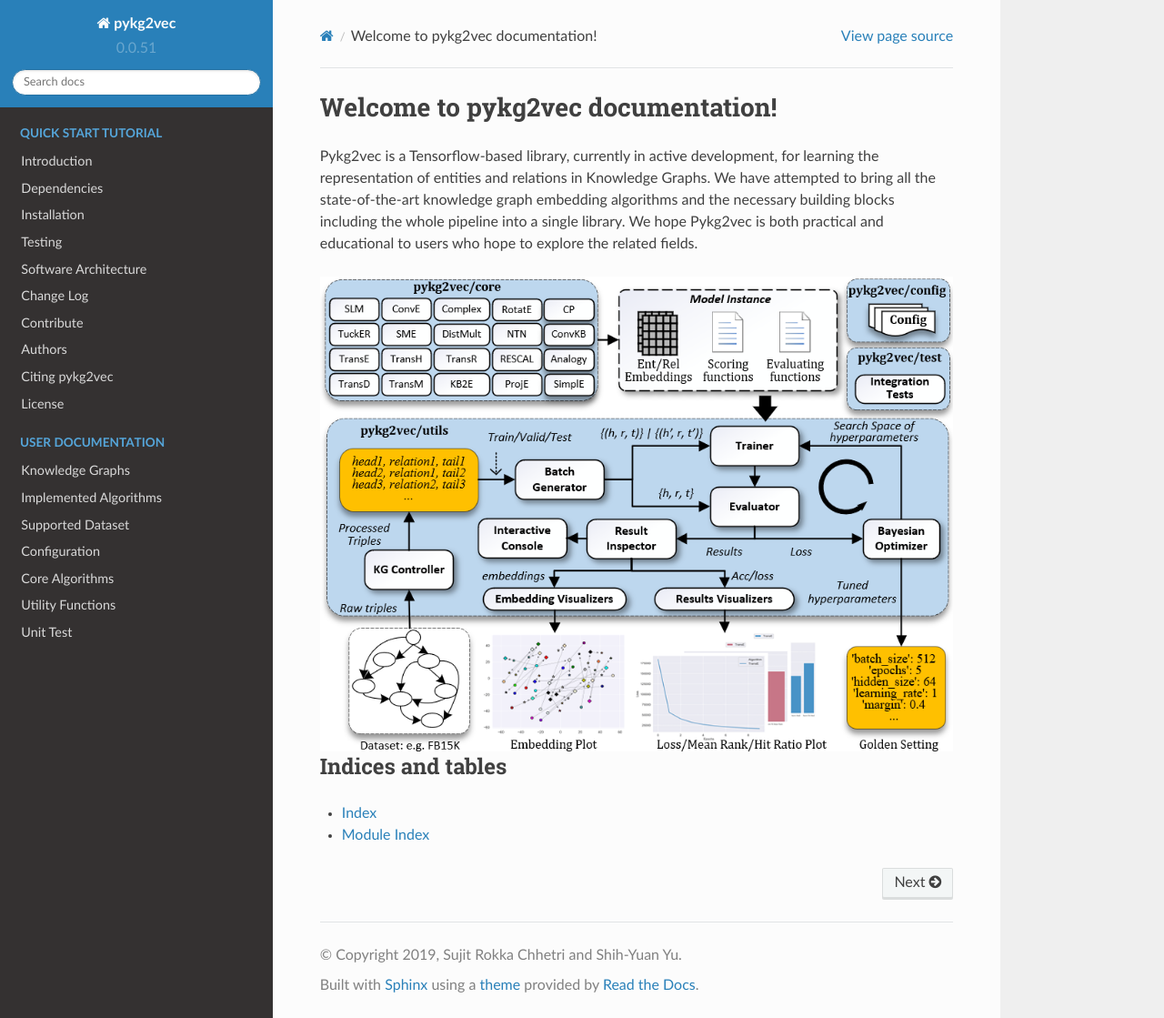
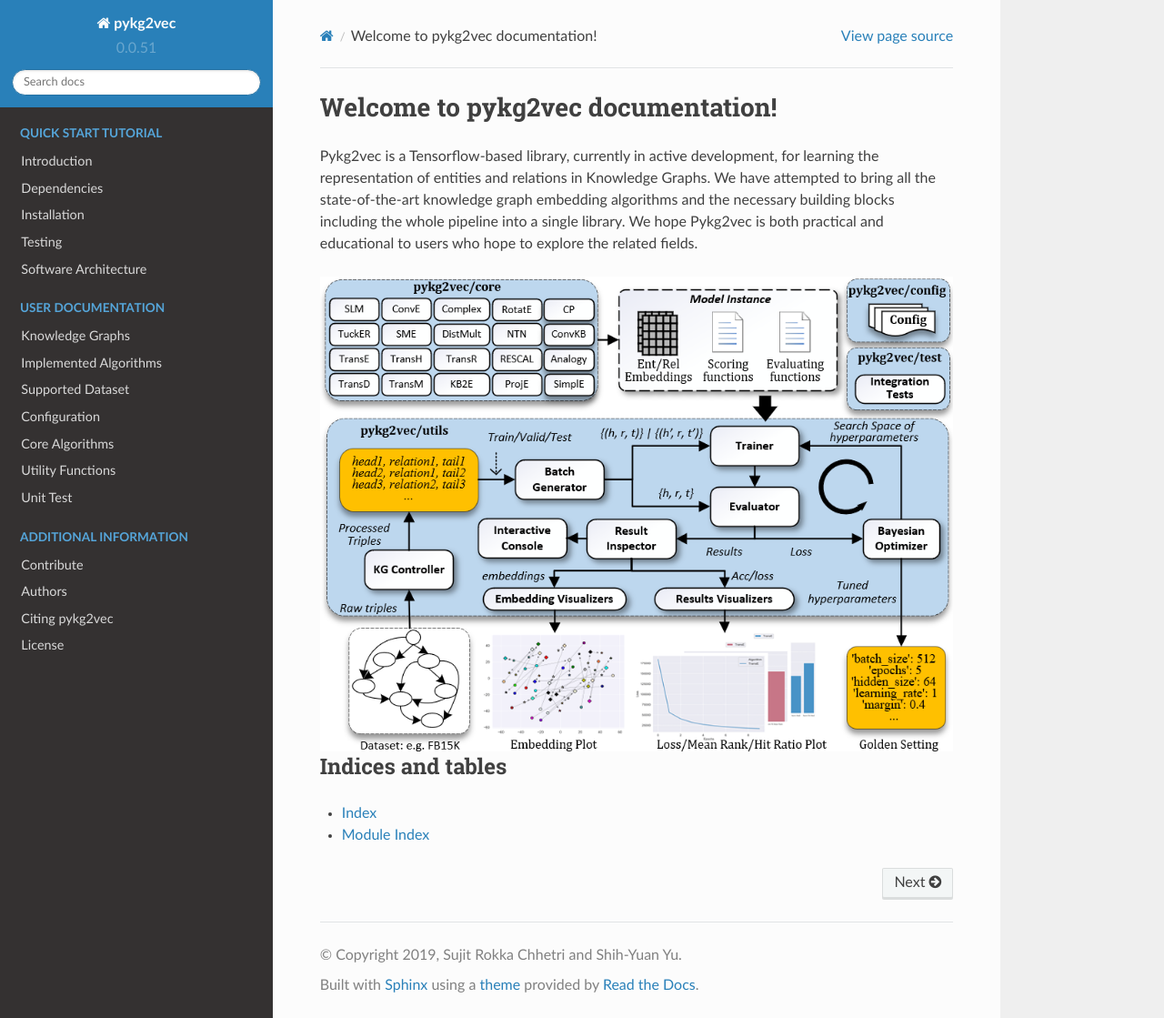
Before and after one commit to Sujit-O/pykg2vec, a Sphinx documentation site: the page built from docs/source/index.rst, in a window 1280 px wide and 1119 px high. Shown: the whole window at 91% size. Built offline with Sphinx 7.4.7 and the Read the Docs theme 2.0.0, drawn with Linux system fonts in a browser that asks for light colours; formulas are drawn with MathJax 3; pages that are not in the unit, such as notebooks, are missing from menus.

Commit message:
reorg and delete change log sections.

```diff
--- a/docs/source/change_log.rst
+++ /dev/null
@@ -1,5 +0,0 @@
-Change Log
-==========
-
-* <0.0.45> First stable version
-* <0.0.44> First pre-release version
--- a/docs/source/index.rst
+++ b/docs/source/index.rst
@@ -29,11 +29,6 @@
    testing
    auto_examples/index
    repostruct
-   change_log
-   contribute
-   authors
-   citations
-   license
 
 .. toctree::
    :maxdepth: 2
@@ -45,6 +40,18 @@
    dataset
    api
 
+
+.. toctree::
+   :maxdepth: 2
+   :hidden:
+   :caption: Additional Information
+
+   contribute
+   authors
+   citations
+   license
+
+
 Indices and tables
 ==================
 
```
